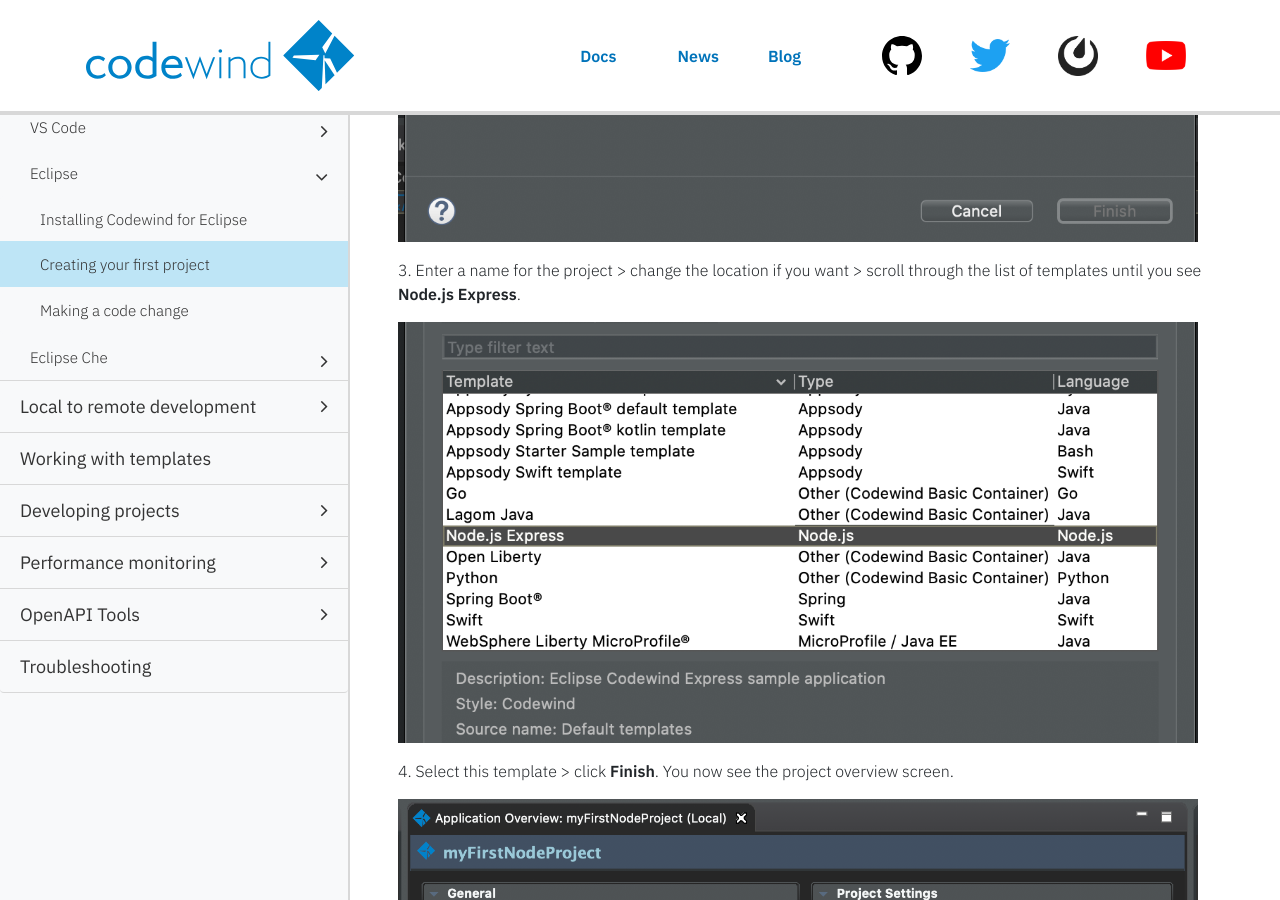
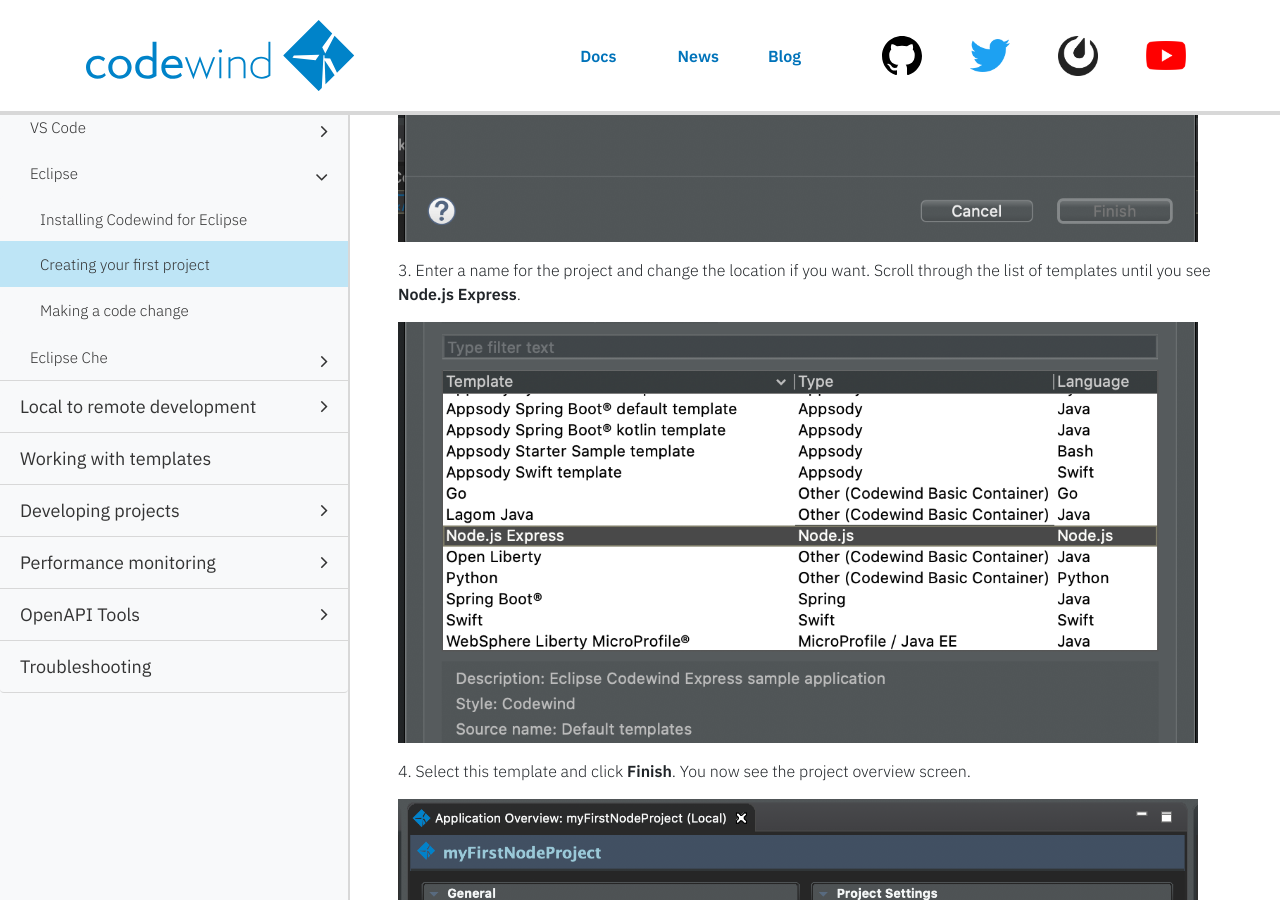
Before and after one commit to eclipse-archived/codewind-docs, a Jekyll site: the page built from docs/_documentations/mdt-eclipse-firstproject.md, in a window 1280 px wide and 900 px high, scrolled down 1426 px. Built offline with Jekyll 4.4.1, drawn with Linux system fonts in a browser that asks for light colours; nearby versions of some CDN libraries; comment, search, counter and statistics services are not loaded; some of the changed text lies outside the part shown.

Commit message:
applied suggested changes
Signed-off-by: Jacob Berger <jacob.berger@ibm.com>

```diff
--- a/docs/_documentations/mdt-eclipse-firstproject.md
+++ b/docs/_documentations/mdt-eclipse-firstproject.md
@@ -13,7 +13,7 @@ parent: mdt-eclipse-overview
 <br/>
 To create your first project:
 
-1\. Right-click the **Local [Running]** item >  select **Create New Project...**.
+1\. Right-click the **Local [Running]** item and select **Create New Project...**.
 
 ![](dist/images/eclipsecreateproject1.png){:width="800px"}
 
@@ -21,11 +21,11 @@ To create your first project:
 
 ![](dist/images/eclipsecreateproject2.png){:width="800px"}
 
-3\. Enter a name for the project > change the location if you want > scroll through the list of templates until you see **Node.js Express**.
+3\. Enter a name for the project and change the location if you want. Scroll through the list of templates until you see **Node.js Express**.
 
 ![](dist/images/eclipsecreateproject3.png){:width="800px"}
 
-4\. Select this template > click **Finish**. You now see the project overview screen.
+4\. Select this template and click **Finish**. You now see the project overview screen.
 
 ![](dist/images/eclipsecreateproject4.png){:width="800px"}
 
```
